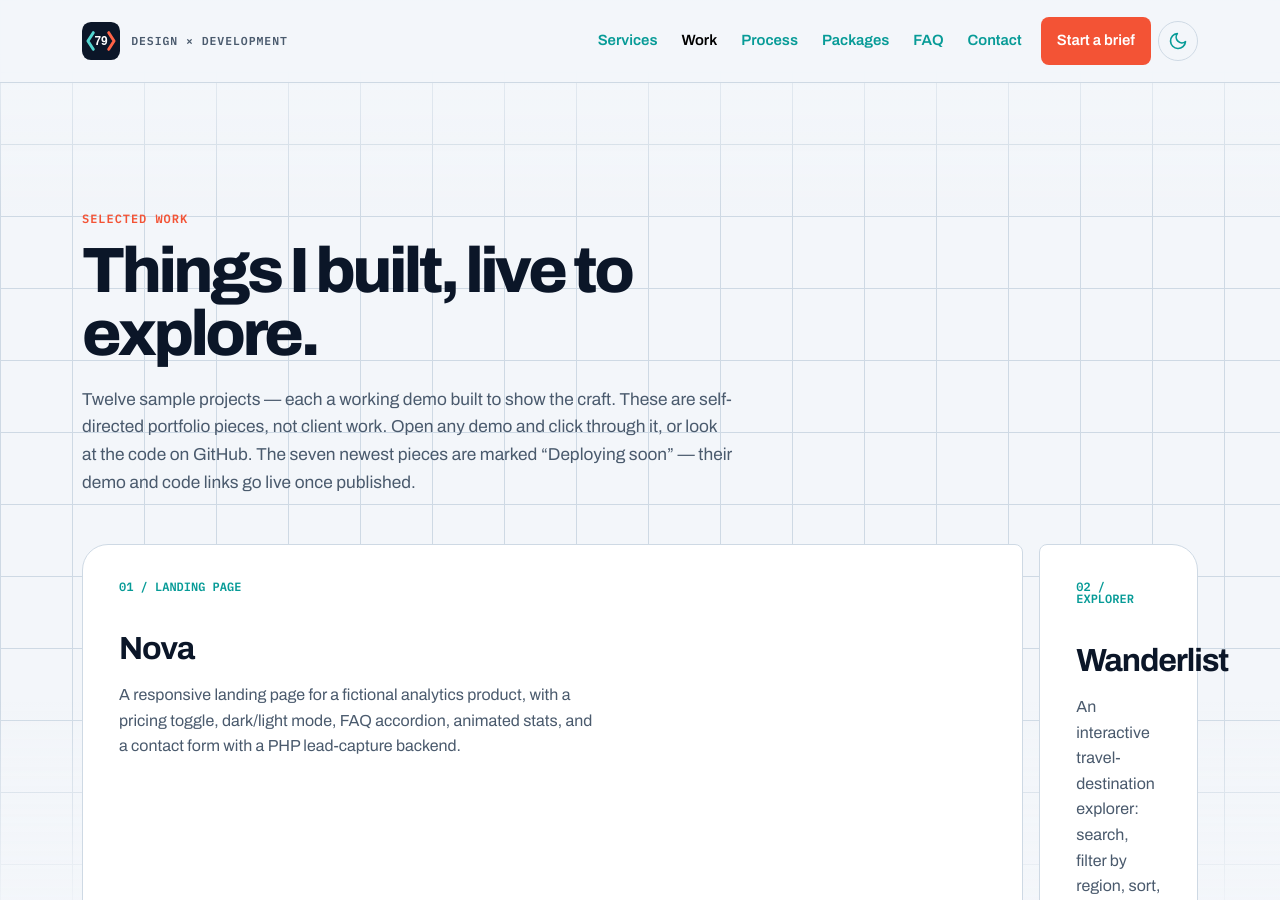
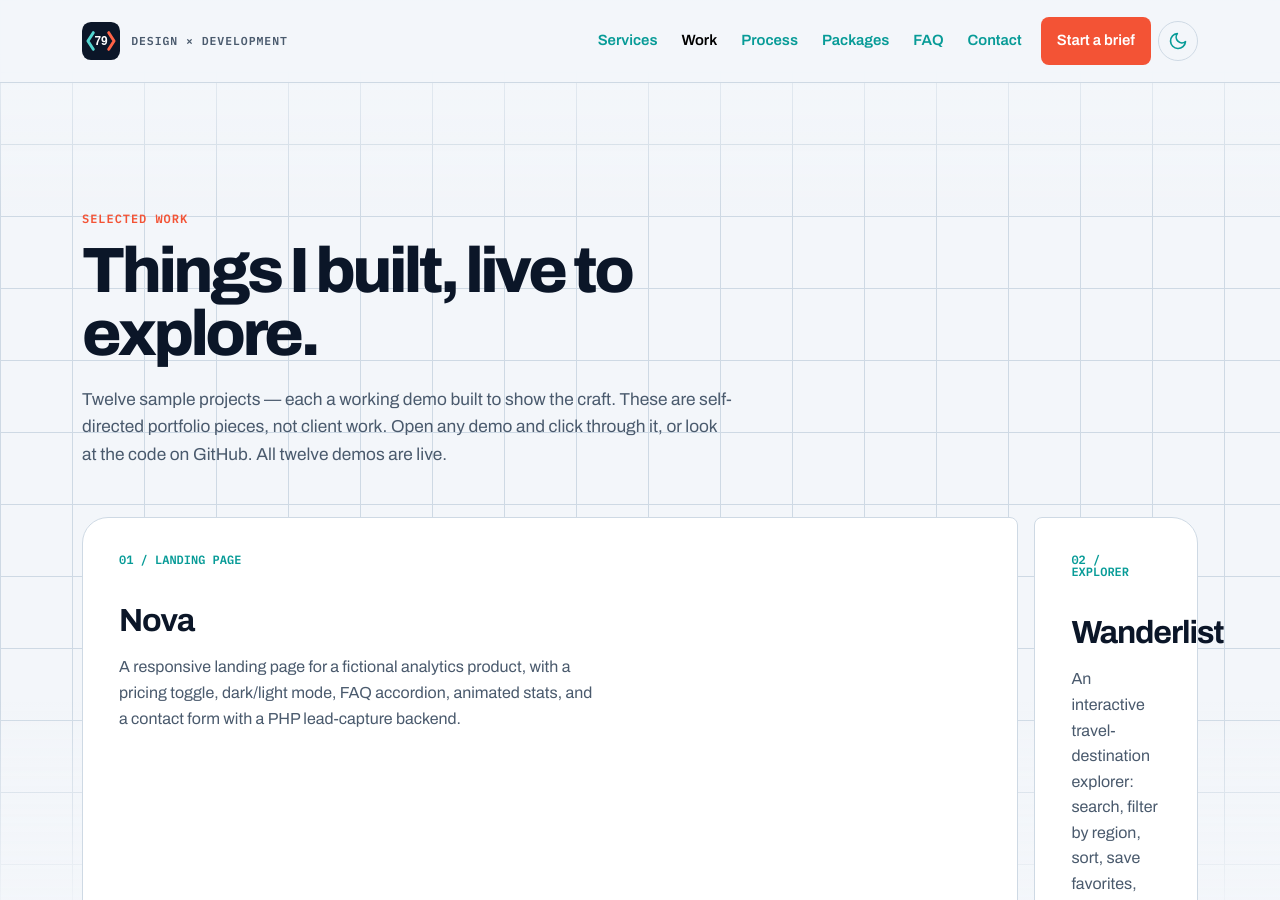
Before and after one commit to Khushee16/khushee16.github.io, a Jekyll site: the page built from work.html, in a window 1280 px wide and 900 px high. Built offline with Jekyll 4.4.1, drawn with Linux system fonts in a browser that asks for light colours; some of the changed text lies outside the part shown.

Commit message:
Remove 'Deploying soon' tags: all 12 portfolio demos are live

```diff
--- a/work.html
+++ b/work.html
@@ -7,7 +7,7 @@ title: Work
         <div class="section-head reveal">
           <div class="section-kicker">Selected work</div>
           <h2>Things I built, live to explore.</h2>
-          <p class="section-intro">Twelve sample projects — each a working demo built to show the craft. These are self-directed portfolio pieces, not client work. Open any demo and click through it, or look at the code on GitHub. The seven newest pieces are marked “Deploying soon” — their demo and code links go live once published.</p>
+          <p class="section-intro">Twelve sample projects — each a working demo built to show the craft. These are self-directed portfolio pieces, not client work. Open any demo and click through it, or look at the code on GitHub. All twelve demos are live.</p>
         </div>
         <div class="service-grid">
           <article class="service reveal">
@@ -50,49 +50,49 @@ title: Work
             <h3>Luxe Nails Studio</h3>
             <p>A booking site for a fictional nail studio: services and pricing, a work gallery, and a booking form with a PHP backend that stores appointments.</p>
             <div class="service-list"><span>HTML</span><span>CSS</span><span>JavaScript</span><span>Bootstrap</span><span>PHP</span></div>
-            <div class="work-links"><a href="https://khushee16.github.io/luxe-nails-studio/" target="_blank" rel="noopener">Live demo <span aria-hidden="true">↗</span></a><a href="https://github.com/Khushee16/luxe-nails-studio" target="_blank" rel="noopener">GitHub <span aria-hidden="true">↗</span></a><span class="work-soon">Deploying soon</span></div>
+            <div class="work-links"><a href="https://khushee16.github.io/luxe-nails-studio/" target="_blank" rel="noopener">Live demo <span aria-hidden="true">↗</span></a><a href="https://github.com/Khushee16/luxe-nails-studio" target="_blank" rel="noopener">GitHub <span aria-hidden="true">↗</span></a></div>
           </article>
           <article class="service reveal">
             <div class="service-index">07 / REAL ESTATE</div>
             <h3>Haven Homes</h3>
             <p>A property search site for a fictional agency: search, filter and sort listings, property detail pages with galleries, and a contact-agent form with a PHP backend.</p>
             <div class="service-list"><span>HTML</span><span>CSS</span><span>JavaScript</span><span>Bootstrap</span><span>PHP</span></div>
-            <div class="work-links"><a href="https://khushee16.github.io/real-estate-listings/" target="_blank" rel="noopener">Live demo <span aria-hidden="true">↗</span></a><a href="https://github.com/Khushee16/real-estate-listings" target="_blank" rel="noopener">GitHub <span aria-hidden="true">↗</span></a><span class="work-soon">Deploying soon</span></div>
+            <div class="work-links"><a href="https://khushee16.github.io/real-estate-listings/" target="_blank" rel="noopener">Live demo <span aria-hidden="true">↗</span></a><a href="https://github.com/Khushee16/real-estate-listings" target="_blank" rel="noopener">GitHub <span aria-hidden="true">↗</span></a></div>
           </article>
           <article class="service reveal">
             <div class="service-index">08 / CLINIC BOOKING</div>
             <h3>BrightSmile Dental Care</h3>
             <p>A clinic site for a fictional dental practice: treatments and pricing, dentist profiles, and an appointment booking form with a PHP backend.</p>
             <div class="service-list"><span>HTML</span><span>CSS</span><span>JavaScript</span><span>Bootstrap</span><span>PHP</span></div>
-            <div class="work-links"><a href="https://khushee16.github.io/clinic-appointments/" target="_blank" rel="noopener">Live demo <span aria-hidden="true">↗</span></a><a href="https://github.com/Khushee16/clinic-appointments" target="_blank" rel="noopener">GitHub <span aria-hidden="true">↗</span></a><span class="work-soon">Deploying soon</span></div>
+            <div class="work-links"><a href="https://khushee16.github.io/clinic-appointments/" target="_blank" rel="noopener">Live demo <span aria-hidden="true">↗</span></a><a href="https://github.com/Khushee16/clinic-appointments" target="_blank" rel="noopener">GitHub <span aria-hidden="true">↗</span></a></div>
           </article>
           <article class="service reveal">
             <div class="service-index">09 / GYM &amp; FITNESS</div>
             <h3>IronPeak Fitness</h3>
             <p>A gym site for a fictional fitness club: class schedule and filters, trainer profiles, membership plans, and a working BMI calculator in JavaScript.</p>
             <div class="service-list"><span>HTML</span><span>CSS</span><span>JavaScript</span><span>Bootstrap</span></div>
-            <div class="work-links"><a href="https://khushee16.github.io/gym-fitness/" target="_blank" rel="noopener">Live demo <span aria-hidden="true">↗</span></a><a href="https://github.com/Khushee16/gym-fitness" target="_blank" rel="noopener">GitHub <span aria-hidden="true">↗</span></a><span class="work-soon">Deploying soon</span></div>
+            <div class="work-links"><a href="https://khushee16.github.io/gym-fitness/" target="_blank" rel="noopener">Live demo <span aria-hidden="true">↗</span></a><a href="https://github.com/Khushee16/gym-fitness" target="_blank" rel="noopener">GitHub <span aria-hidden="true">↗</span></a></div>
           </article>
           <article class="service reveal">
             <div class="service-index">10 / WEDDING PLANNER</div>
             <h3>EverAfter Events</h3>
             <p>A wedding and event planning site for a fictional planner: packages and pricing, an event gallery, and an enquiry form — plus a custom WordPress theme.</p>
             <div class="service-list"><span>HTML</span><span>CSS</span><span>JavaScript</span><span>Bootstrap</span><span>WordPress</span></div>
-            <div class="work-links"><a href="https://khushee16.github.io/wedding-planner/" target="_blank" rel="noopener">Live demo <span aria-hidden="true">↗</span></a><a href="https://github.com/Khushee16/wedding-planner" target="_blank" rel="noopener">GitHub <span aria-hidden="true">↗</span></a><span class="work-soon">Deploying soon</span></div>
+            <div class="work-links"><a href="https://khushee16.github.io/wedding-planner/" target="_blank" rel="noopener">Live demo <span aria-hidden="true">↗</span></a><a href="https://github.com/Khushee16/wedding-planner" target="_blank" rel="noopener">GitHub <span aria-hidden="true">↗</span></a></div>
           </article>
           <article class="service reveal">
             <div class="service-index">11 / DATA DASHBOARD</div>
             <h3>ShopKart Analytics</h3>
             <p>A data dashboard for a fictional online store: KPI cards, charts, filters, a searchable orders table, and CSV export — React frontend with a Node.js/Express API, built as a learning piece.</p>
             <div class="service-list"><span>React</span><span>Vite</span><span>Chart.js</span><span>Bootstrap</span><span>Node.js</span></div>
-            <div class="work-links"><a href="https://khushee16.github.io/analytics-dashboard/" target="_blank" rel="noopener">Live demo <span aria-hidden="true">↗</span></a><a href="https://github.com/Khushee16/analytics-dashboard" target="_blank" rel="noopener">GitHub <span aria-hidden="true">↗</span></a><span class="work-soon">Deploying soon</span></div>
+            <div class="work-links"><a href="https://khushee16.github.io/analytics-dashboard/" target="_blank" rel="noopener">Live demo <span aria-hidden="true">↗</span></a><a href="https://github.com/Khushee16/analytics-dashboard" target="_blank" rel="noopener">GitHub <span aria-hidden="true">↗</span></a></div>
           </article>
           <article class="service reveal">
             <div class="service-index">12 / CAFE ORDERING</div>
             <h3>The Daily Grind Cafe</h3>
             <p>A cafe site with online ordering for a fictional cafe: menu by category, cart, and a checkout flow with a PHP order backend.</p>
             <div class="service-list"><span>HTML</span><span>CSS</span><span>JavaScript</span><span>Bootstrap</span><span>PHP</span></div>
-            <div class="work-links"><a href="https://khushee16.github.io/cafe-ordering/" target="_blank" rel="noopener">Live demo <span aria-hidden="true">↗</span></a><a href="https://github.com/Khushee16/cafe-ordering" target="_blank" rel="noopener">GitHub <span aria-hidden="true">↗</span></a><span class="work-soon">Deploying soon</span></div>
+            <div class="work-links"><a href="https://khushee16.github.io/cafe-ordering/" target="_blank" rel="noopener">Live demo <span aria-hidden="true">↗</span></a><a href="https://github.com/Khushee16/cafe-ordering" target="_blank" rel="noopener">GitHub <span aria-hidden="true">↗</span></a></div>
           </article>
         </div>
       </div>
```
